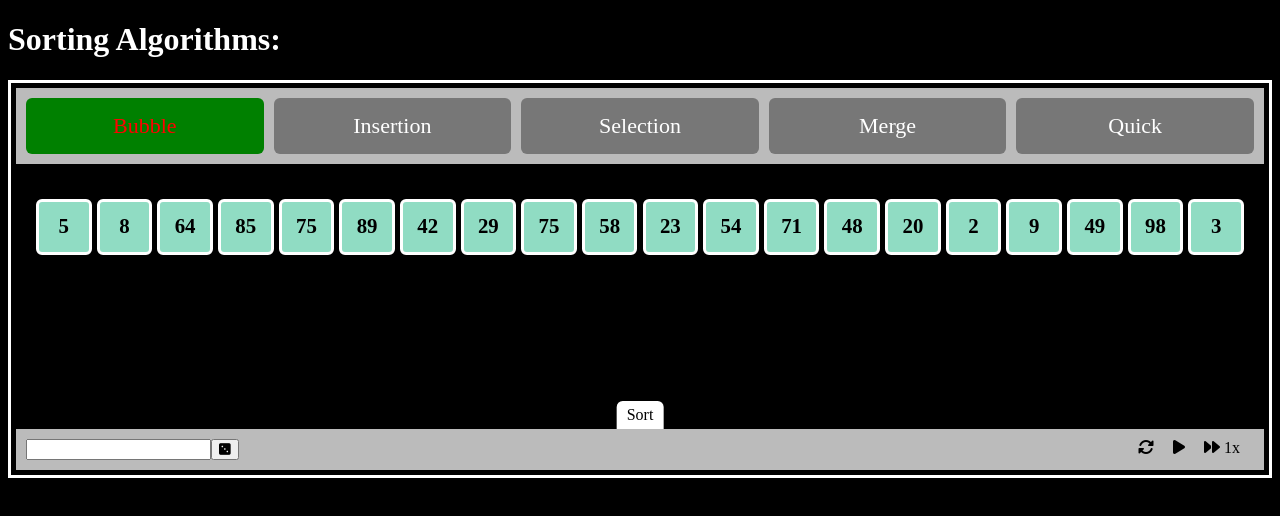
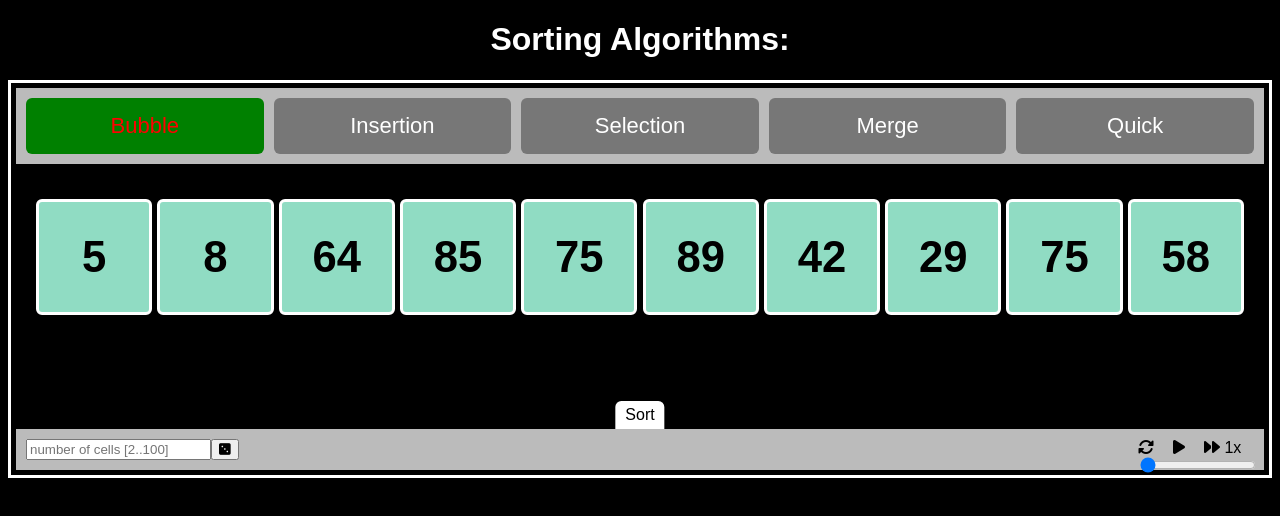
Before and after one commit to raid-coder/sorting-algorithms, a plain HTML site: page index.html in a window 1280 px wide. Drawn offline with Linux system fonts and the light colour scheme.

Commit message:
added speed slider

```diff
--- a/css/style.css
+++ b/css/style.css
@@ -5,6 +5,11 @@
 body {
 	background-color: black;
 	color: white;
+	font-family: Arial, Helvetica, sans-serif;
+}
+
+.title {
+	text-align: center;
 }
 
 .page {
@@ -95,6 +100,7 @@ body {
 	gap: 15px;
 	margin-left: auto;
 	color: black;
+	position: relative;
 }
 
 .page .controls .time-controls div {
@@ -123,3 +129,13 @@ body {
 .page .controls .time-controls div:hover {
 	color: red;
 }
+
+.page .controls .time-controls .speed-range {
+	position: absolute;
+	top: calc(100% - 5px);
+	left: 0;
+}
+
+.page .controls .time-controls .speed-range input {
+	width: 100%;
+}
--- a/index.html
+++ b/index.html
@@ -11,7 +11,7 @@
 		<link rel="stylesheet" href="css/all.min.css" />
 	</head>
 	<body>
-		<h1>Sorting Algorithms:</h1>
+		<h1 class="title">Sorting Algorithms:</h1>
 		<div class="page">
 			<div id="choices" class="choices">
 				<label for="algo1">
@@ -77,7 +77,11 @@
 			</div>
 			<div class="controls">
 				<div class="cells-count">
-					<input type="text" id="cells-N" />
+					<input
+						type="text"
+						id="cells-N"
+						placeholder="number of cells [2..100]"
+					/>
 				</div>
 				<button class="randomize" id="randomize-btn">
 					<i class="fa-solid fa-dice-three"></i>
@@ -91,6 +95,17 @@
 						<i class="fa-solid fa-forward"></i>
 						<span id="speed-value">1</span>x
 					</div>
+					<div class="speed-range">
+						<input
+							type="range"
+							name="speed"
+							id="speed-range-value"
+							value="1"
+							min="1"
+							max="20"
+							step="0.5"
+						/>
+					</div>
 				</div>
 			</div>
 		</div>
--- a/main.js
+++ b/main.js
@@ -435,12 +435,14 @@ restartBtn.addEventListener("click", function () {
 let speedBtn = document.querySelector(".speed");
 let speedValueHolder = document.getElementById("speed-value");
 
+let speedSlider = document.getElementById("speed-range-value");
+
 let speed = 1;
 
-speedBtn.addEventListener("click", function () {
-	speed++;
+function setSpeed() {
 	setTransitions(speed);
 	speedValueHolder.textContent = speed;
+	speedSlider.value = speed;
 	if (running) {
 		clearInterval(intervalId);
 		intervalId = setInterval(() => {
@@ -451,6 +453,12 @@ speedBtn.addEventListener("click", function () {
 			}
 		}, 1000 / speed);
 	}
+}
+
+speedBtn.addEventListener("click", function () {
+	speed++;
+	if (speed > 20) speed = 1;
+	setSpeed();
 });
 
 function setTransitions(speed) {
@@ -465,6 +473,11 @@ function setTransitions(speed) {
 		);
 	}
 }
+
+speedSlider.addEventListener("click", function () {
+	speed = +speedSlider.value;
+	setSpeed();
+});
 
 // randomize
 
@@ -490,4 +503,4 @@ randomBtn.addEventListener("click", function () {
 	generateCells(numberOfCells);
 });
 
-generateCells(20);
+generateCells(10);
```
